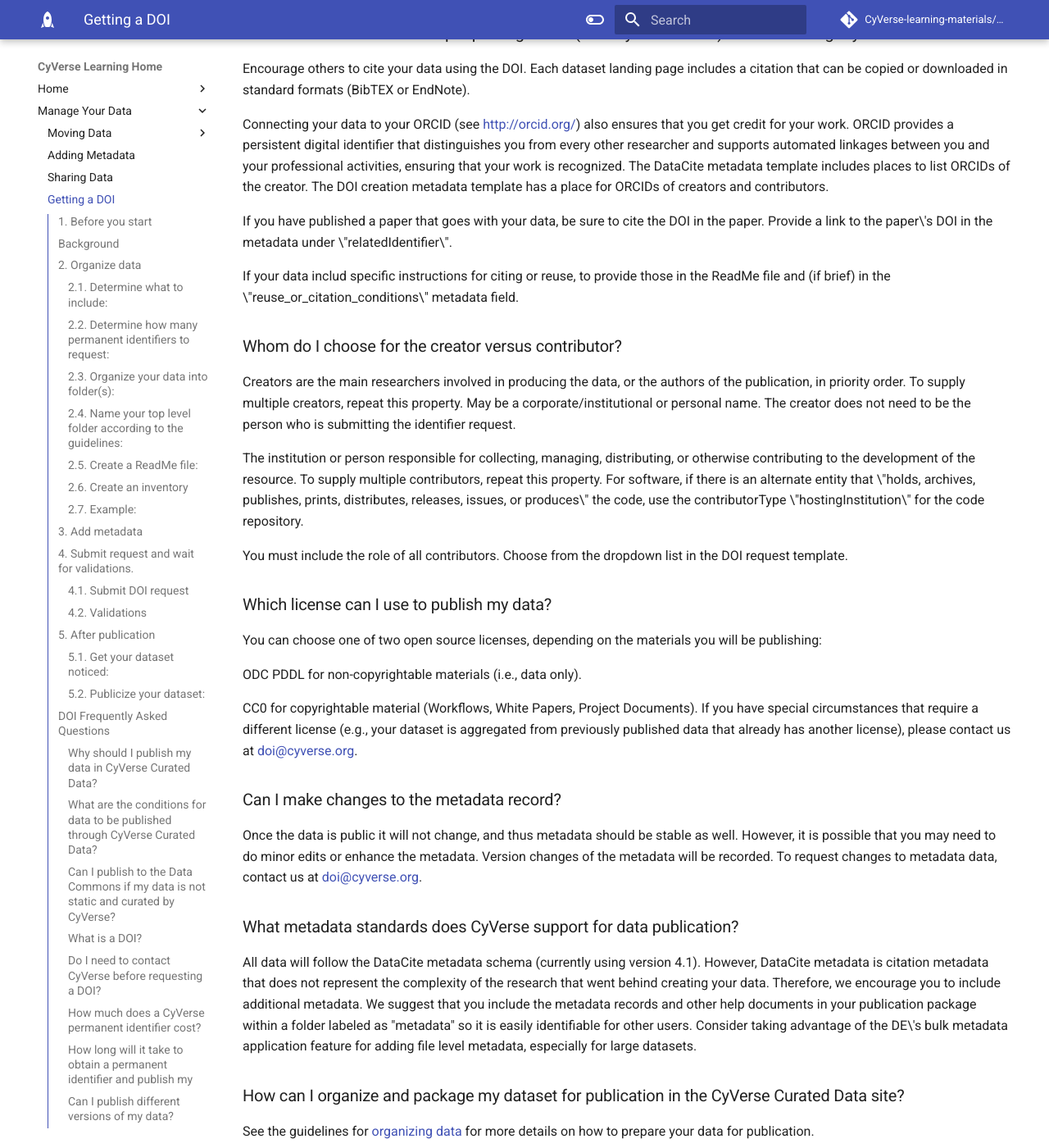
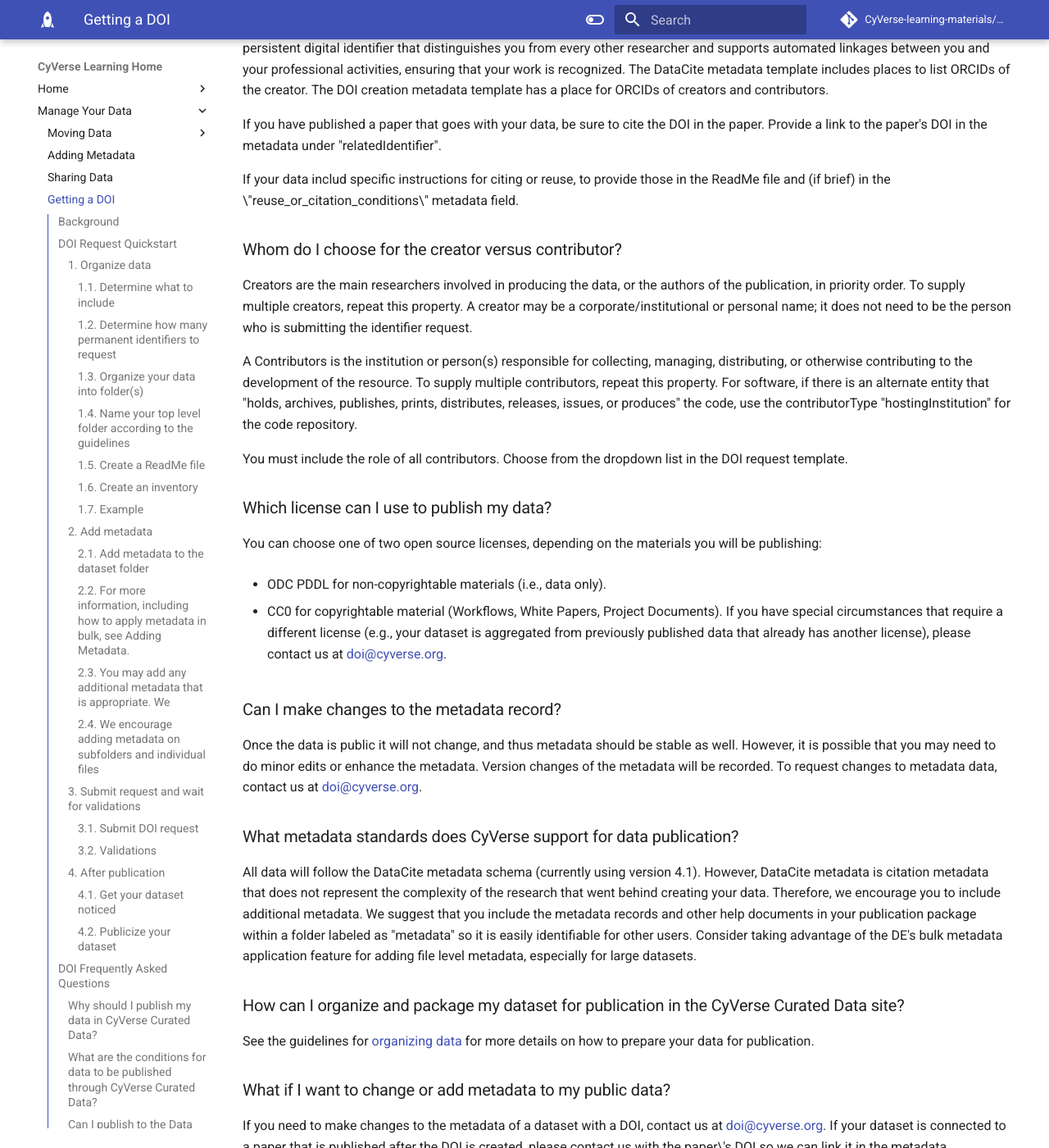
Before and after one commit to CyVerse-learning-materials/learning-materials-home, an MkDocs documentation site: the page built from docs/ds/doi.md, in a window 1280 px wide and 1400 px high, scrolled down 7608 px. Shown: the whole window at 82% size. Built offline with MkDocs 1.6.1 and Material for MkDocs 9.7.7, drawn with Linux system fonts in a browser that asks for light colours; some web fonts are replaced; a script that is not in the unit is left out; comment, search, counter and statistics services are not loaded; some of the changed text lies outside the part shown.

Commit message:
Formatting edits per Tony comments

```diff
--- a/docs/ds/doi.md
+++ b/docs/ds/doi.md
@@ -1,21 +1,19 @@
-# DOI Request Quickstart
-
-
-## 1. Before you start
+# Getting a DOI
 
 ## Background
 
 CyVerse Curated Data in the Data Commons contains files that have been
 assigned a permanent identifier (Digital Object Identifier or DOI ). These files are secure, stable, and
-unchangeable, thus making them the ideal platform for ease of data reuse
-and data citation. Datasets in the CyVerse Curated Data site can store
-very large datasets that are difficult to transfer, upload, and download
+unchangeable, thus they are ideal for easy data reuse and data citation.
+CyVerse Curated Data can store very large datasets that are difficult
 across different computers and platforms. CyVerse Curated data is
-accessible to CyVerse's suite of large-scale computational analysis
-resources, allowing users to seamlessly analyze, manage, and publish new
-results.
+to transfer, upload, and download accessible to CyVerse's suite of large-scale computational analysis
+resources, allowing users to seamlessly analyze, manage, and publish new results.
 
-## 2. Organize data
+## DOI Request Quickstart
+
+
+### 1. Organize data
 
 There are several steps to properly organizing your dataset. These
 include determining what data to include, how many identifiers to
@@ -24,7 +22,7 @@
 
 ------------------------------------------------------------------------
 
-### 2.1. Determine what to include:
+#### 1.1. Determine what to include
 
 A data collection may be composed of multiple files and different
 datasets. In preparing your data for publication identify the data and
@@ -44,7 +42,7 @@
 
 ------------------------------------------------------------------------
 
-### 2.2. Determine how many permanent identifiers to request:
+#### 1.2. Determine how many permanent identifiers to request
 
 To determine how many DOIs to request for a given data collection,
 consider the following:
@@ -62,7 +60,7 @@
 
 ------------------------------------------------------------------------
 
-### 2.3. Organize your data into folder(s):
+#### 1.3. Organize your data into folder(s)
 
 1.  Organize your data so that there is one folder for each DOI, named
     according to Step 2.4.
@@ -75,7 +73,7 @@
 
 ------------------------------------------------------------------------
 
-### 2.4. Name your top level folder according to the guidelines:
+#### 1.4. Name your top level folder according to the guidelines
 
 The folder containing your dataset should be named using the
 Creator_subject_date format.
@@ -83,7 +81,7 @@
 
 ------------------------------------------------------------------------
 
-### 2.5. Create a ReadMe file:
+#### 1.5. Create a ReadMe file
 
 Create a text file labeled \"ReadMe\" with the following information:
 
@@ -91,7 +89,7 @@
 
 -   How to reuse the data, such as which apps can analyze the data.
 
--   The inventory (see Step 2.6) may be included as part of the ReadMe
+-   The inventory (see Step 1.6) may be included as part of the ReadMe
     file.
 
 -   Examples of good ReadMe files:
@@ -101,7 +99,7 @@
 
 ------------------------------------------------------------------------
 
-### 2.6. Create an inventory
+#### 1.6. Create an inventory
 
 You must create a plain text document that includes an inventory of the
 contents of the organized dataset (at a minimum, your dataset will
@@ -120,52 +118,49 @@
 
 ------------------------------------------------------------------------
 
-### 2.7. Example:
-
-Example:
+#### 1.7. Example
 
     Lyons_DOI-Example-Aug2020:  Top level directory name
     README.txt:          Plain text file that describes the origin of the data, experiments, data processing, etc.
                          Also contains a list and description for the contents of the top-level directory (unless a separate inventory file is provided)
     License.txt:         License file (e.g., GPL, MIT) that governs the use of the data
     a.data1/:            Directory containing data
-    b.data2/:           Directory containing more data
+    b.data2/:            Directory containing more data
     c.data3/:            Directory containing even more data
     d.analysis_graphs/:  Results, graphs, analyses, and other good stuff
 
 
-## 3. Add metadata
+### 2. Add metadata
 
-1.  Add metadata to the dataset folder.
+#### 2.1.  Add metadata to the dataset folder
 
         a.  In the Data window, click the checkbox next to the folder.
-        b.  Select More actions \> Metadata.
-        c.  Select More actions (again) \> View in template.
+        b.  Select More actions > Metadata.
+        c.  Select More actions (again) > View in template.
         d.  Choose the DOI Request - DataCite4.1 metadata template.
         e.  Complete the required fields (marked with an asterisk) and
             as many of the optional fields as possible.
         f.  Save the template.
 
-2.  For more information, including how to apply metadata in bulk, see [Adding Metadata](https://cyverse-learning-materials.github.io/learning-materials-home/ds/doi/#3-add-metadata).
+#### 2.2.  For more information, including how to apply metadata in bulk, see [Adding Metadata](https://cyverse-learning-materials.github.io/learning-materials-home/ds/doi/#3-add-metadata).
 
-3.  You may add any additional metadata that is appropriate. We
-    encourage the use of additional metadata to make your data better
-    understood and more discoverable.
+#### 2.3.  You may add any additional metadata that is appropriate. We
+    encourage the use of additional metadata to make your data better understood and more discoverable.
 
-4.  We encourage adding metadata on subfolders and individual files
+#### 2.4.  We encourage adding metadata on subfolders and individual files
     in your datasets.
 
 !!! warning
 
-	Be sure to include at least 3 subject key words or phrases, so that people can discover your data (Findability)! **Each subject should be its own field** (click on the plus next to \"Subject\". **DO NOT use a comma-separated list.**)
+	Be sure to include at least 3 subject key words or phrases, so that people can discover your data (Findability)! **Each subject should be its own field** (click on the plus next to "Subject". **DO NOT use a comma-separated list.**)
 
 !!! tip
 
 	Get recognition for your work by including [ORCIDs](https://orcid.org/) for yourself and all creators and contributors.
 
-## 4. Submit request and wait for validations.
+### 3. Submit request and wait for validations
 
-### 4.1. Submit DOI request
+#### 3.1. Submit DOI request
 
 -   In the Data tab, click the checkbox next to the folder.
 -   Select More actions \> Request DOI.
@@ -180,7 +175,7 @@
 
 ------------------------------------------------------------------------
 
-### 4.2. Validations
+#### 3.2. Validations
 
 -   After submitting your request, a CyVerse Curated Data curator begins
     validating your dataset, metadata, and overall configuration of your
@@ -211,27 +206,27 @@
 
 ------------------------------------------------------------------------
 
-## 5. After publication
+### 4. After publication
 
-### 5.1. Get your dataset noticed:
+#### 4.1. Get your dataset noticed
 
 Metadata, the description about your data, is key to getting your dataset noticed in the world wide web. Search engines and bibliographic aggregators index the metadata that you create to obtain a DOI. Thus, it is important that you do the following:
 
 :   -   Make sure the metadata are complete.
-    -   Include precise keywords in the \"Subject\" attribute. - Include
+    -   Include precise keywords in the "Subject" attribute. - Include
         descriptive terms about the science and themes involved in your
-        research. These can go in the \"Subject\" attribute, but you can
+        research. These can go in the "Subject" attribute, but you can
         also create additional metadata attributes specific to your
         dataset.
     -   Include methods used to generate the dataset in the
-        \"Description\" attribute, and in more detail in a ReadMe file.
+        "Description" attribute, and in more detail in a ReadMe file.
     -   Describe the dataset for a broader audience so that they
-        understand your research. Use the \"Description\" field for
+        understand your research. Use the "Description" field for
         this.
     -   If you or team members have an ORCID ID, make sure to include it
         in the metadata.
 
-### 5.2. Publicize your dataset:
+#### 4.2. Publicize your dataset
 
 -   Consider using social media to share the DOI of your dataset, and
     tag CyVerse.
@@ -362,12 +357,12 @@
 
 ### Can I publish data in CyVerse if I am not a CyVerse user?
 
-You need to have a CyVerse
+You must have a CyVerse
 account to publish your data in the Data Commons repositories (Community
 Contributed or Curated Data). You do not have to be a user of the entire
 platform, but at minimum you must be able to upload data, add metadata,
 and use the Discovery Environment to request a DOI. If you have not used
-the DE\'s metadata features before, start with [Using Metadata in the
+the DE's metadata features before, start with [Using Metadata in the
 DE](https://wiki.cyverse.org/wiki/display/DEmanual/Using+Metadata+in+the+DE)
 and read the section on metadata templates.
 
@@ -410,8 +405,8 @@
 metadata template has a place for ORCIDs of creators and contributors.
 
 If you have published a paper that goes with your data, be sure to cite
-the DOI in the paper. Provide a link to the paper\'s DOI in the metadata
-under \"relatedIdentifier\".
+the DOI in the paper. Provide a link to the paper's DOI in the metadata
+under "relatedIdentifier".
 
 If your data includ specific instructions for citing or reuse, to
 provide those in the ReadMe file and (if brief) in the
@@ -422,15 +417,15 @@
 Creators are the main
 researchers involved in producing the data, or the authors of the
 publication, in priority order. To supply multiple creators, repeat this
-property. May be a corporate/institutional or personal name. The creator
+property. A creator may be a corporate/institutional or personal name; it
 does not need to be the person who is submitting the identifier request.
 
-The institution or person responsible for collecting, managing,
+A Contributors is the institution or person(s) responsible for collecting, managing,
 distributing, or otherwise contributing to the development of the
 resource. To supply multiple contributors, repeat this property. For
-software, if there is an alternate entity that \"holds, archives,
-publishes, prints, distributes, releases, issues, or produces\" the
-code, use the contributorType \"hostingInstitution\" for the code
+software, if there is an alternate entity that "holds, archives,
+publishes, prints, distributes, releases, issues, or produces" the
+code, use the contributorType "hostingInstitution" for the code
 repository.
 
 You must include the role of all contributors. Choose from the dropdown
@@ -441,9 +436,9 @@
 You can choose one of two open source licenses, depending on the
 materials you will be publishing:
 
-ODC PDDL for non-copyrightable materials (i.e., data only).
+   - ODC PDDL for non-copyrightable materials (i.e., data only).
 
-CC0 for copyrightable material (Workflows, White Papers, Project
+   - CC0 for copyrightable material (Workflows, White Papers, Project
 Documents). If you have special circumstances that require a different
 license (e.g., your dataset is aggregated from previously published data
 that already has another license), please contact us at
@@ -467,7 +462,7 @@
 that you include the metadata records and other help documents in your
 publication package within a folder labeled as "metadata" so it is
 easily identifiable for other users. Consider taking advantage of the
-DE\'s bulk metadata application feature for adding file level metadata,
+DE's bulk metadata application feature for adding file level metadata,
 especially for large datasets.
 
 ### How can I organize and package my dataset for publication in the CyVerse Curated Data site?
@@ -492,19 +487,18 @@
 
 ## Data Commons Naming Conventions
 
-CyVerse Curated
-Data datasets are searchable and discoverable based on their metadata.
+CyVerse Curated Data datasets are searchable and discoverable based on their metadata.
 While the dataset itself can have any name chosen by the creator (within
 reason), the folder that contains the dataset must follow the naming
 practices described on this page.
 
-General guidelines \-\-\-\-\-\-\-\-\-\-\-\-\-- Folder names must be
-unique. In the case of a conflict with an existing dataset, your subject
-can be modified slightly. - No invalid characters: Be sure there are
-**no spaces or special characters in the folder name**; for more
+General guidelines:
+    - Folder names must be unique. In the case of a conflict with an existing dataset, your subject
+can be modified slightly.
+    - No invalid characters: Be sure there are **no spaces or special characters in the folder name**; for more
 information, see [Using Special Characters in the
 DE](https://wiki.cyverse.org/wiki/display/DEmanual/Using+Special+Characters+in+the+DE.) -
-Use underscores between each segment.
+    - Use underscores between each segment.
 
 ------------------------------------------------------------------------
 
@@ -517,15 +511,15 @@
 -   The Creator entry should be the same as entered in the Creator field
     of the DOI request - DataCite Metadata request form.
 
-\- The Creator is the lead author, the senior author, or the
+-    The Creator is the lead author, the senior author, or the
 organization with the primary responsibility for the dataset. Start the
-field (the creator\'s name) with a capital letter.
+field (the creator's name) with a capital letter.
 
 **Co-creators:**
 
--   If two co-creators, okay to use both names, separated by an
+-   If there are two co-creators, use both names, separated by an
     underscore or using camel case.
--   If three or more co-creators, select only one name or use a
+-   For three or more co-creators, select only one name or use a
     consortium name. Other contributors should be acknowledged in the
     metadata (as creators or contributors), which will display on the
     dataset landing page.
@@ -553,9 +547,7 @@
 
 ### Examples
 
-#### Correct examples
-
-The following will pass the folder name validation check:
+#### Valid Names
 
 -   Walls_yam_variation_2015
 -   DeBarry_yamGenomicVariation_2016
@@ -563,11 +555,7 @@
 -   Esteva_Walls_yam_genomic_variation_Jun2016
 -   YamConsortium_Dioscorea_variation_Nov2017
 
-#### Counter examples
-
-##### Invalid
-
-The following will fail the folder name validation check:
+#### Invalid Names
 
 -   WallsYamVariation_2016 (Missing underscore between the creator and
     the subject)
@@ -599,11 +588,11 @@
     should be able to upload and organize your data using the DE or ,
     and be able to apply a .
 
-### Question 2: Is your data ready for publication?
+### Question 2. Is your data ready for publication?
 
 -   Is the dataset complete, stable, and ready for public consumption?
 
-- Are you and all contributors to the dataset prepared to move the data
+-   Are you and all contributors to the dataset prepared to move the data
 into the public domain (meaning that anyone can access and use the data
 for any purpose, including commercial purposes)? Have you sufficiently
 documented how the data was created such that other scientists in your
@@ -622,7 +611,7 @@
 If you would like to make your data public, but it is not complete
 and/or stable, you may request data hosting in the Data Commons.
 
-### Question 3: Is your data suitable for reuse in scientific analyses?
+### Question 3. Is your data suitable for reuse in scientific analyses?
 
 -   Is your data of the type and format that allow it to be reused in
     other analyses?
@@ -631,7 +620,7 @@
     a Readme file) such that someone in your field can understand how to
     reuse the data?
 
-### Question 4: Is there a canonical repository for your data?
+### Question 4. Is there a canonical repository for your data?
 
 -   Does a canonical repository exist for your data? Examples include
     NCBI, EBI, and MG-RAST.
```
Also changed, not shown: other parts of docs/ds/doi.md (+9 -8 lines).
